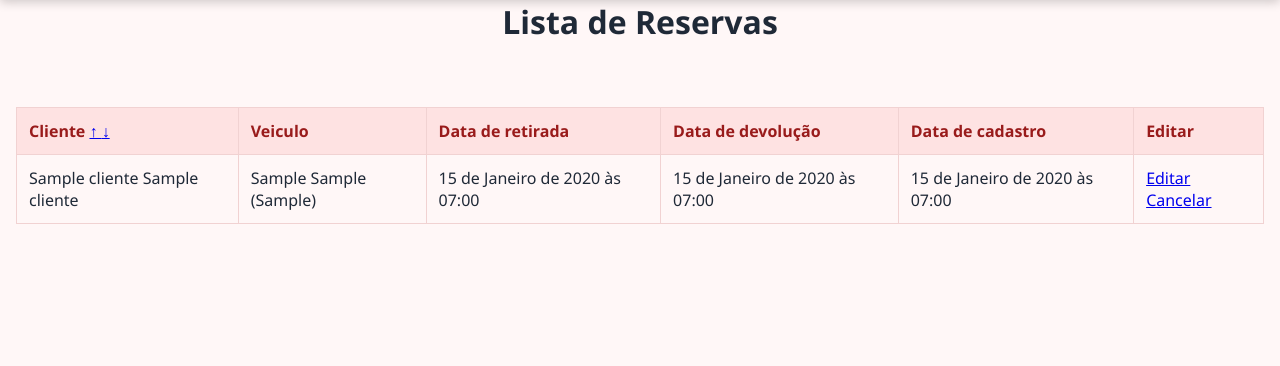
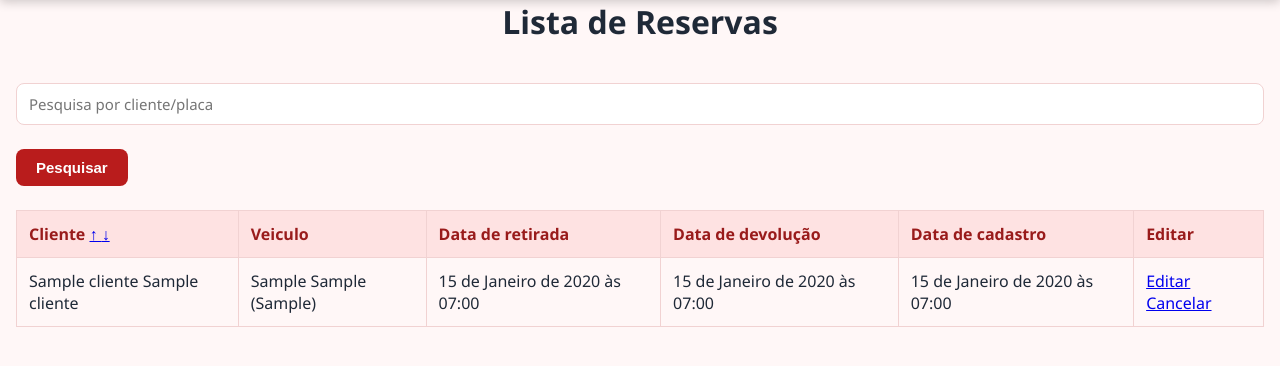
Before and after one commit to P-ayres/car-rent, a Django app: page /reservas/ in a window 1280 px wide. Shown: the part 64-430 px from the top of the page. Run offline with Django 5.2, Linux system fonts and the light colour scheme; a user stored in the database is signed in; tables that the repository leaves empty hold one stand-in row (values such as "Sample post").

Commit message:
feeat: adjusting management

```diff
--- a/car-rent/locacao/forms.py
+++ b/car-rent/locacao/forms.py
@@ -245,6 +245,10 @@ class ReservaForm(forms.ModelForm):
     def __init__(self, *args, **kwargs):
         super().__init__(*args, **kwargs)
         self.fields['veiculo'].queryset = Veiculo.objects.filter(status='D')
+        self.fields['veiculo'].label_from_instance = lambda obj: f'{obj.modelo} - {obj.placa}'
+        if self.instance.pk:
+            self.fields['veiculo'].queryset = Veiculo.objects.filter(
+                status='D') | Veiculo.objects.filter(pk=self.instance.veiculo.pk)
 
     def clean(self):
         cleaned_data = super().clean()
--- a/car-rent/locacao/templates/_menu.html
+++ b/car-rent/locacao/templates/_menu.html
@@ -69,7 +69,7 @@
                         Reservar veículo
                     </a>
                     <a href="{% url 'listar_reservas' %}">
-                        Listar reservas
+                        Gerenciar reservas
                     </a>
                     <a href="{% url 'listar_veiculos_disponiveis' %}">
                         Consultar Disponibilidade
--- a/car-rent/locacao/templates/listar_reservas.html
+++ b/car-rent/locacao/templates/listar_reservas.html
@@ -14,6 +14,12 @@
     <h1> Lista de Reservas </h1>
 
     <div class="lista-funcionario container-principal">
+        <div class="form-pesquisa nao-imprimir">
+            <form method="GET">
+                <input class="input" type="text" name="nome_da_pesquisa" placeholder="Pesquisa por cliente/placa" value='{{ nome_da_pesquisa }}'>
+                <button class="button pesquisar" type="submit">Pesquisar</button>
+            </form>
+        </div>
         <table class="tabela" border="">
             <thead>
                 <tr>
--- a/car-rent/locacao/views.py
+++ b/car-rent/locacao/views.py
@@ -450,9 +450,26 @@ def reservar_veiculo(request):
 
 @login_required
 def listar_reservas(request):
-    reservas = Reserva.objects.all()
+    ordem = request.GET.get('ordem')
+    nome_da_pesquisa = request.GET.get('nome_da_pesquisa', '')
+
+    reservas = Reserva.objects.select_related('cliente', 'veiculo')
+
+    if nome_da_pesquisa:
+        reservas = reservas.filter(
+            Q(cliente__nome__icontains=nome_da_pesquisa)
+            | Q(veiculo__placa__icontains=nome_da_pesquisa)
+        )
+
+    ordenacao = [Lower('cliente__nome'), Lower('cliente__sobrenome')]
+    if ordem == 'decrescente':
+        ordenacao = [Lower('cliente__nome').desc(), Lower('cliente__sobrenome').desc()]
+
+    reservas = reservas.order_by(*ordenacao)
+
     dados = {
-        'reservas': reservas
+        'reservas': reservas,
+        'nome_da_pesquisa': nome_da_pesquisa,
     }
     return render(request, 'listar_reservas.html', dados)
 
```
